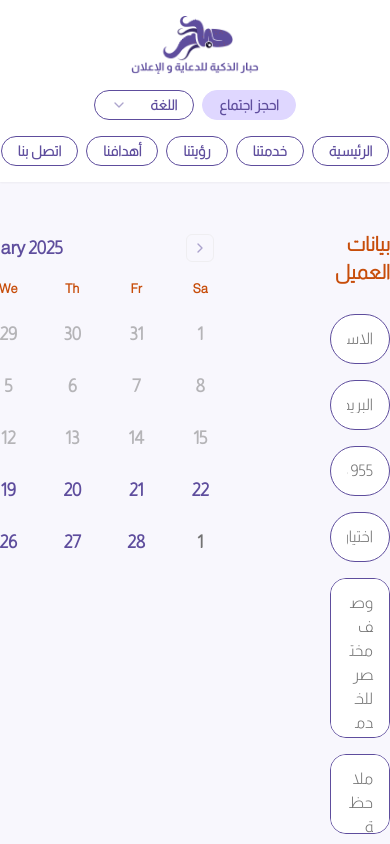
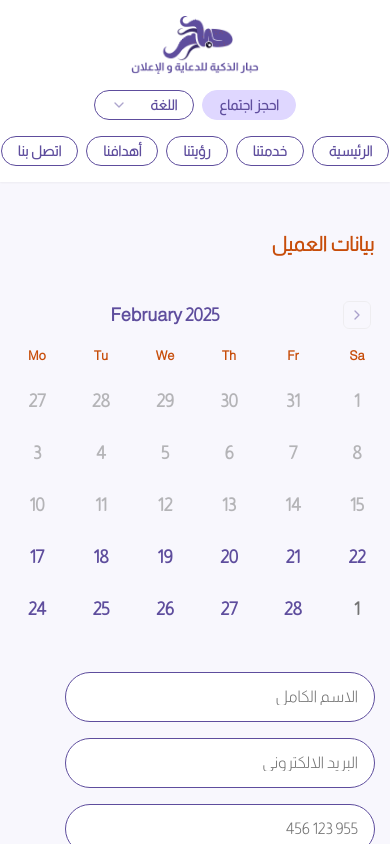
Before and after one commit to abdullahasson/smart-squid, a Next.js app: page /book-meeting in a window 390 px wide. Shown: the top 844 px of the page. Built offline with nearby package versions, Linux system fonts and the light colour scheme.

Commit message:
booking page responsive

```diff
--- a/app/globals.css
+++ b/app/globals.css
@@ -153,6 +153,18 @@ body {
     text-align: center !important;
   }
 
+  /* Book Meeting Form Component */
+  .form-responsive {
+    padding: 15px;
+    gap: 45px;
+    flex-direction: column-reverse;
+  }
+  .form-responsive > :first-child input {
+    width: 310px !important;
+  }
+
+
+
   /* Footer Component */
   .footer-responsive .footer-links {
     align-items: center;
--- a/components/Confirm.tsx
+++ b/components/Confirm.tsx
@@ -13,7 +13,13 @@ import {
 } from "@/components/ui/dialog"
 import { Button } from "@/components/ui/button"
 
-const Confirm = ({isOpen , setIsOpen} : {isOpen : boolean , setIsOpen : any}) => {
+type ChildComponentProps = {
+    setIsOpen: React.Dispatch<React.SetStateAction<boolean>>;
+    isOpen: boolean
+  };
+
+
+const Confirm = ({isOpen , setIsOpen} : ChildComponentProps) => {
 
     return (
         <Dialog open={isOpen} onOpenChange={setIsOpen}>
--- a/components/CustomerDataForm.tsx
+++ b/components/CustomerDataForm.tsx
@@ -25,7 +25,7 @@ import { Textarea } from "@/components/ui/textarea"
 
 export default function CustomerDataForm() {
 
-  const [isOpen , setIsOpen] = useState(false)
+  const [isOpen, setIsOpen] = useState<boolean>(false)
 
   const form = useForm<TBookMeetingSchema>({
     resolver: zodResolver(bookMeetingSchema),
@@ -50,11 +50,11 @@ export default function CustomerDataForm() {
     <div>
       <Form {...form}>
         <form onSubmit={form.handleSubmit(onSubmit)} className="space-y-6" dir="rtl">
-          <div className="flex justify-between items-start gap-28 w-full">
+          <h2 className="text-[#C74D0A] text-xl md:text-2xl font-bold mb-3 mx-4 sm:mx-0">
+            بيانات العميل
+          </h2>
+          <div className="flex justify-between items-start gap-28 w-full form-responsive">
             <div className="flex-1 flex flex-col gap-4">
-              <h2 className="text-[#C74D0A] text-xl md:text-2xl font-bold mb-3">
-                بيانات العميل
-              </h2>
               {/* Full Name */}
               <FormField
                 control={form.control}
@@ -62,7 +62,7 @@ export default function CustomerDataForm() {
                 render={({ field }) => (
                   <FormItem>
                     <FormControl>
-                      <Input className="rounded-full px-4 py-3 border border-[#5E4D9D] " placeholder="الاسم الكامل" {...field} />
+                      <Input className="rounded-full px-4 py-3 border border-[#5E4D9D]" placeholder="الاسم الكامل" {...field} />
                     </FormControl>
                     <FormMessage />
                   </FormItem>
@@ -76,7 +76,7 @@ export default function CustomerDataForm() {
                 render={({ field }) => (
                   <FormItem>
                     <FormControl>
-                      <Input className="rounded-full px-4 py-3 border border-[#5E4D9D] " placeholder="البريد الالكتروني" {...field} />
+                      <Input className="rounded-full px-4 py-3 border border-[#5E4D9D]" placeholder="البريد الالكتروني" {...field} />
                     </FormControl>
                     <FormMessage />
                   </FormItem>
@@ -163,7 +163,7 @@ export default function CustomerDataForm() {
               />
 
               <Button type="submit" className="btn-primary w-full">تأكيد</Button>
-                <Confirm isOpen={isOpen} setIsOpen={setIsOpen} />
+              <Confirm isOpen={isOpen} setIsOpen={setIsOpen} />
             </div>
             <div className="flex-1" dir="ltr">
               {/* Meeting Date */}
```
